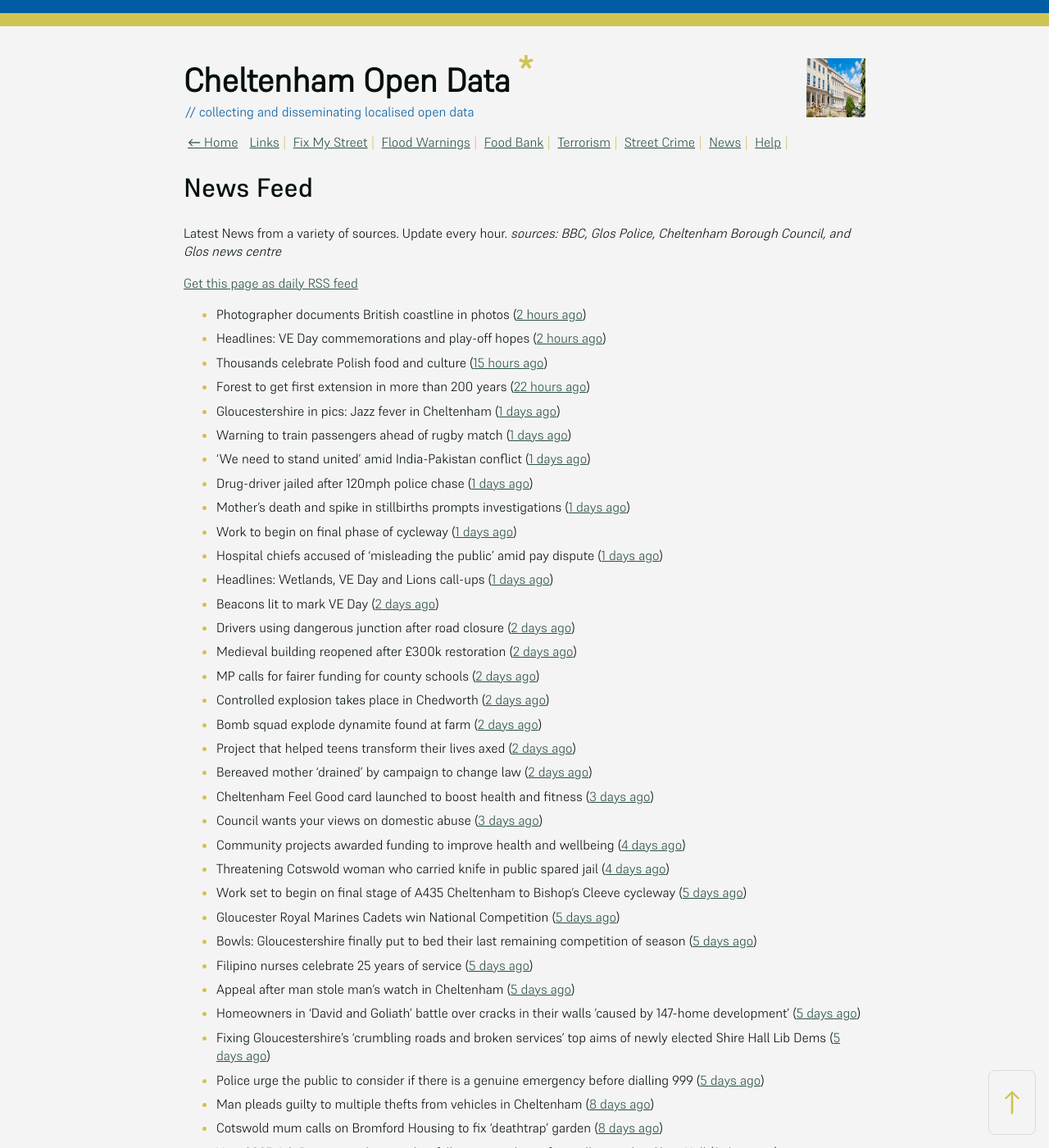
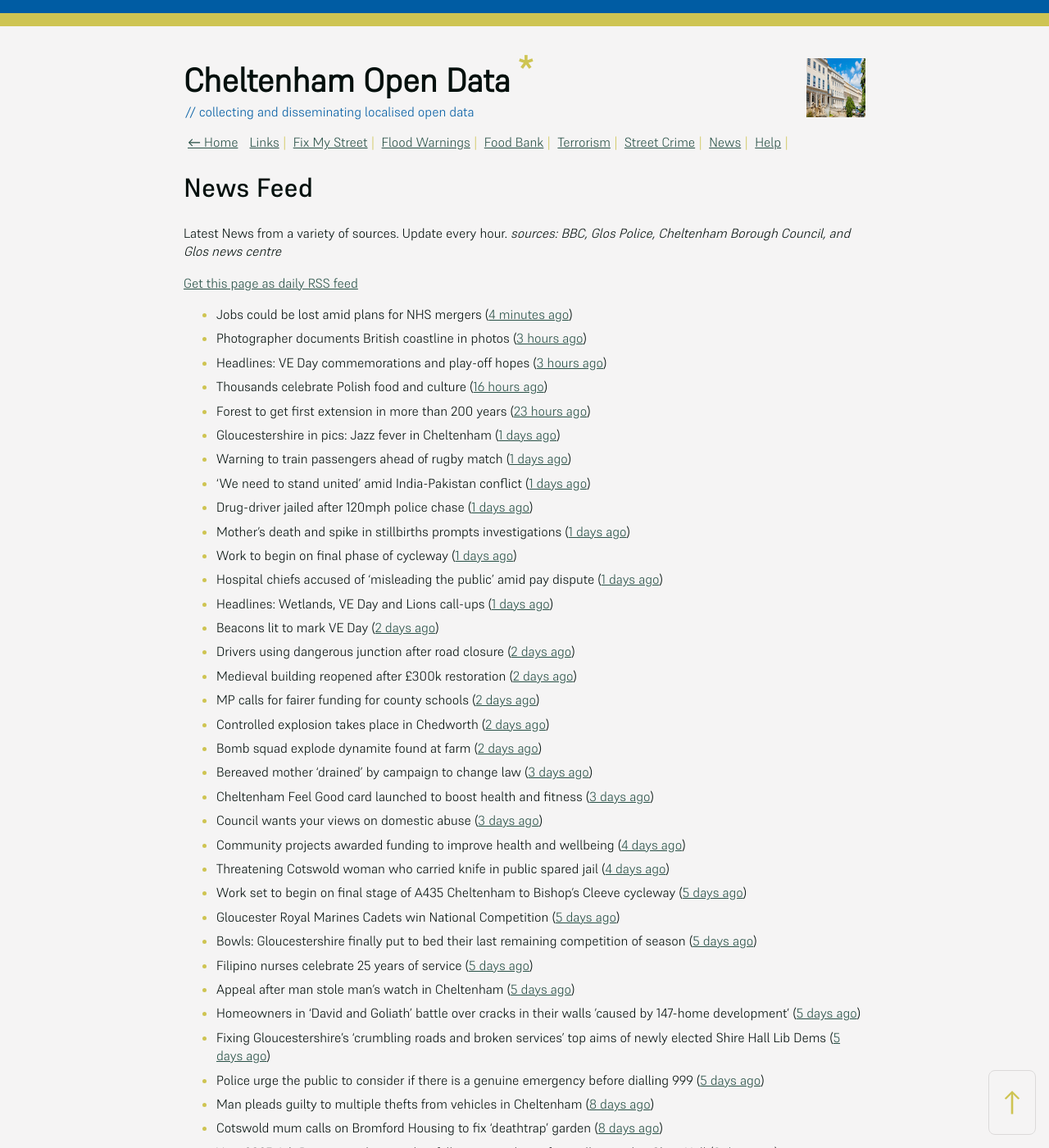
Before and after one commit to mat-0/cheltenham-open-data, a Jekyll site: the page built from _pages/news.md, in a window 1280 px wide and 1400 px high. Shown: the whole window at 82% size. Built offline with Jekyll 4.4.1, drawn with Linux system fonts in a browser that asks for light colours; some of the changed text lies outside the part shown.

Commit message:
Updated 2025-05-11 09:57:46

```diff
--- a/_pages/news.md
+++ b/_pages/news.md
@@ -12,10 +12,11 @@ _sources: BBC, Glos Police, Cheltenham Borough Council, and Glos news centre_
 [Get this page as daily RSS feed](/daily.rss)
 
 <!-- news_marker starts -->
-- Photographer documents British coastline in photos ([2 hours ago](https://www.bbc.com/news/articles/cewdlqzxello))
-- Headlines: VE Day commemorations and play-off hopes ([2 hours ago](https://www.bbc.com/news/articles/c8070x0r38jo))
-- Thousands celebrate Polish food and culture ([15 hours ago](https://www.bbc.com/news/articles/c861904v5ego))
-- Forest to get first extension in more than 200 years ([22 hours ago](https://www.bbc.com/news/articles/cx2w2d1ww0yo))
+- Jobs could be lost amid plans for NHS mergers ([4 minutes ago](https://www.bbc.com/news/articles/cq54e3ned40o))
+- Photographer documents British coastline in photos ([3 hours ago](https://www.bbc.com/news/articles/cewdlqzxello))
+- Headlines: VE Day commemorations and play-off hopes ([3 hours ago](https://www.bbc.com/news/articles/c8070x0r38jo))
+- Thousands celebrate Polish food and culture ([16 hours ago](https://www.bbc.com/news/articles/c861904v5ego))
+- Forest to get first extension in more than 200 years ([23 hours ago](https://www.bbc.com/news/articles/cx2w2d1ww0yo))
 - Gloucestershire in pics: Jazz fever in Cheltenham ([1 days ago](https://www.bbc.com/news/articles/cql23676qlgo))
 - Warning to train passengers ahead of rugby match ([1 days ago](https://www.bbc.com/news/articles/cde2e6kx43xo))
 - 'We need to stand united' amid India-Pakistan conflict ([1 days ago](https://www.bbc.com/news/articles/cx202gvxgj7o))
@@ -30,8 +31,7 @@ _sources: BBC, Glos Police, Cheltenham Borough Council, and Glos news centre_
 - MP calls for fairer funding for county schools ([2 days ago](https://www.bbc.com/news/articles/c14kz050y3ro))
 - Controlled explosion takes place in Chedworth ([2 days ago](https://gloucesternewscentre.co.uk/controlled-explosion-takes-place-in-chedworth/))
 - Bomb squad explode dynamite found at farm ([2 days ago](https://www.bbc.com/news/articles/c0k34gzdmxko))
-- Project that helped teens transform their lives axed ([2 days ago](https://www.bbc.com/news/articles/ckg1gmmn82zo))
-- Bereaved mother 'drained' by campaign to change law ([2 days ago](https://www.bbc.com/news/articles/c99p985r1xgo))
+- Bereaved mother 'drained' by campaign to change law ([3 days ago](https://www.bbc.com/news/articles/c99p985r1xgo))
 - Cheltenham Feel Good card launched to boost health and fitness ([3 days ago](https://www.cheltenham.gov.uk/news/article/3007/cheltenham_feel_good_card_launched_to_boost_health_and_fitness))
 - Council wants your views on domestic abuse ([3 days ago](https://gloucesternewscentre.co.uk/council-wants-your-views-on-domestic-abuse/))
 - Community projects awarded funding to improve health and wellbeing ([4 days ago](https://www.cheltenham.gov.uk/news/article/3006/community_projects_awarded_funding_to_improve_health_and_wellbeing))
@@ -57,7 +57,7 @@ _sources: BBC, Glos Police, Cheltenham Borough Council, and Glos news centre_
 - Dozens form human chain in Cheltenham calling for right to preaceful protest ([16 days ago](https://gloucesternewscentre.co.uk/dozens-form-human-chain-in-cheltenham-calling-for-right-to-preaceful-protest/))
 - Eurovision Grand Final to be screened live at Gloucestershire theatre ([17 days ago](https://gloucesternewscentre.co.uk/eurovision-grand-final-to-be-screened-live-at-gloucestershire-theatre/))
 - Cheltenham Borough Council invites community input on new trees strategy ([18 days ago](https://www.cheltenham.gov.uk/news/article/3005/cheltenham_borough_council_invites_community_input_on_new_trees_strategy))
-- Media statement about the Citrus Hotel ([22 days ago](https://www.cheltenham.gov.uk/news/article/3004/media_statement_about_the_citrus_hotel))
+- Media statement about the Citrus Hotel ([23 days ago](https://www.cheltenham.gov.uk/news/article/3004/media_statement_about_the_citrus_hotel))
 - Six-week consultation now live for Leckhampton with Warden Hill neighbourhood plan ([26 days ago](https://www.cheltenham.gov.uk/news/article/3003/six-week_consultation_now_live_for_leckhampton_with_warden_hill_neighbourhood_plan))
 
 <!-- news_marker ends -->
```
Also changed, not shown: _data/flood.json (+5 -69 lines), index.md (+5 -5 lines).
